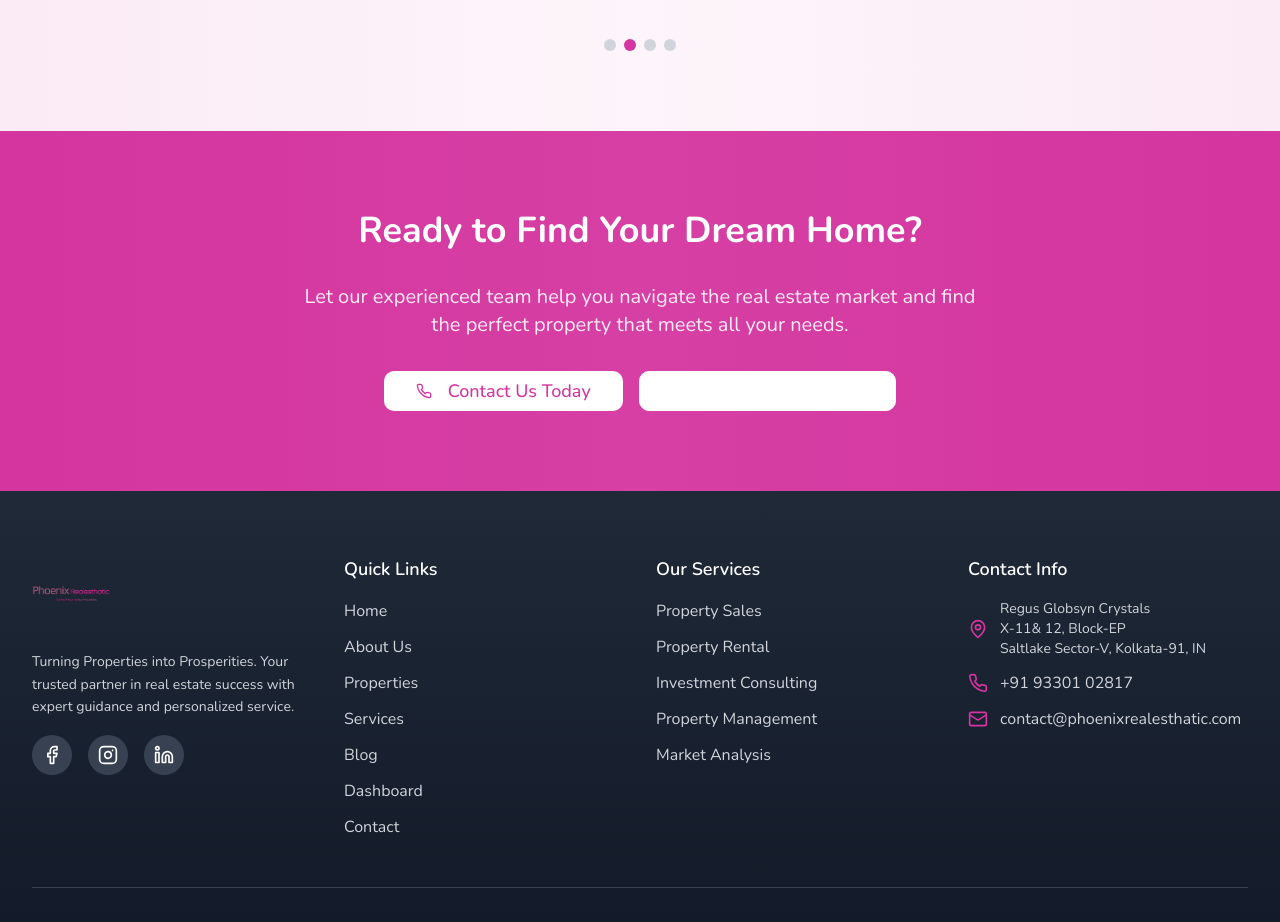
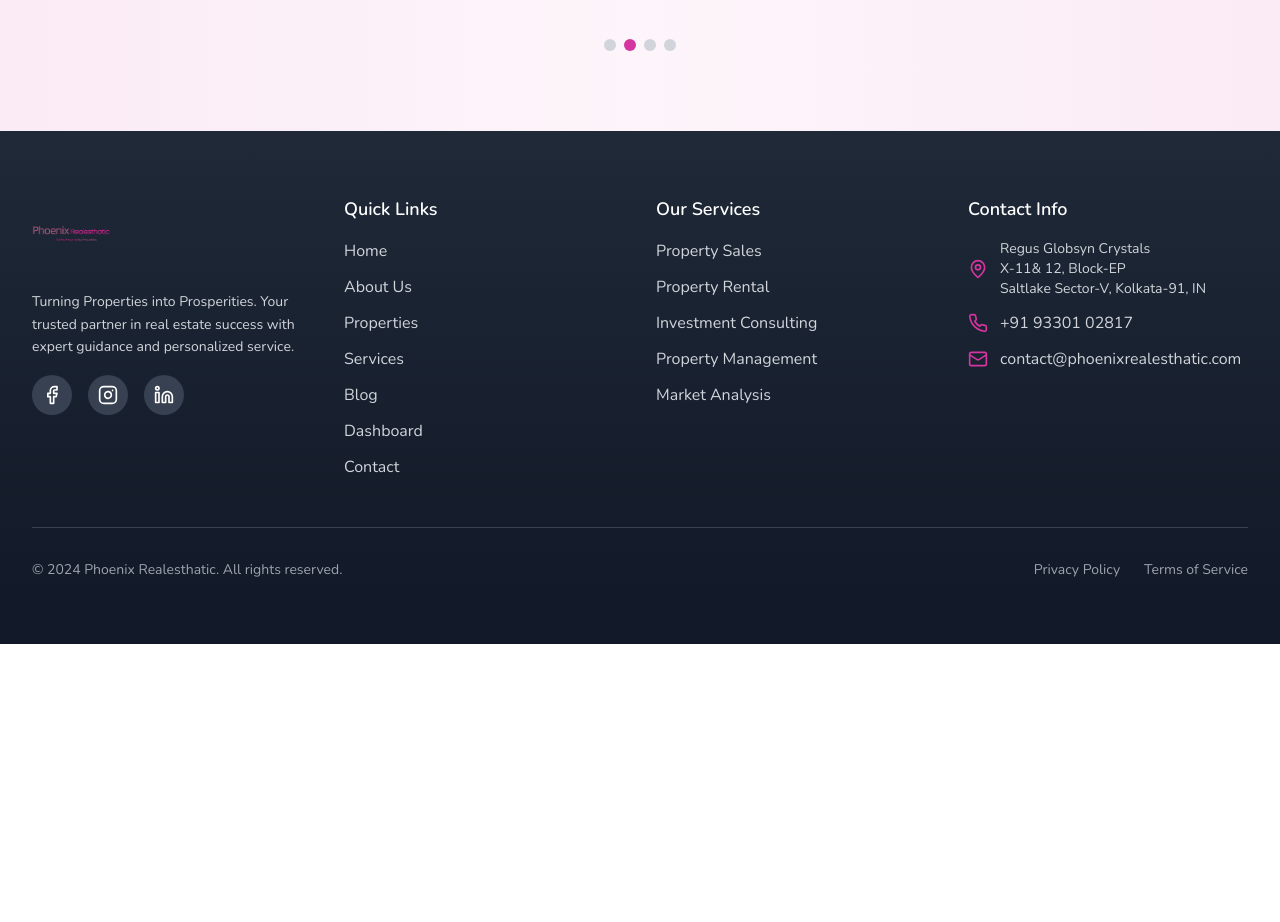
Before and after one commit to Tatz18/vivid-violet-web-forge, a React (Vite) app: page / in a window 1280 px wide. Shown: the part 4760-5682 px from the top of the page. After the commit the page ends 5404 px from the top, so only its background shows below. Built offline with nearby package versions, Linux system fonts and the light colour scheme; no server answers; the database is empty.

Commit message:
Remove "Ready to find your dream home" section
Delete the "Ready to find your dream home" section from the footer.

```diff
--- a/src/pages/Index.tsx
+++ b/src/pages/Index.tsx
@@ -666,32 +666,6 @@ const Index = () => {
       </section>
 
 
-      {/* Contact Section */}
-      <section className="py-20 bg-gradient-to-r from-primary via-primary/95 to-primary text-white">
-        <div className="max-w-7xl mx-auto px-4 sm:px-6 lg:px-8">
-          <div className="text-center">
-            <h2 className="text-4xl font-bold mb-8">Ready to Find Your Dream Home?</h2>
-            <p className="text-xl mb-8 opacity-90 max-w-2xl mx-auto">
-              Let our experienced team help you navigate the real estate market and find the perfect property that meets all your needs.
-            </p>
-            <div className="flex flex-col sm:flex-row gap-4 justify-center items-center">
-              <Link to="/contact">
-                <Button className="bg-white text-primary hover:bg-gray-50 text-lg px-8 py-3">
-                  <Phone className="w-5 h-5 mr-2" />
-                  Contact Us Today
-                </Button>
-              </Link>
-              <Link to="/properties">
-                <Button variant="outline" className="border-white text-white hover:bg-white hover:text-primary text-lg px-8 py-3">
-                  View All Properties
-                  <ArrowRight className="w-5 h-5 ml-2" />
-                </Button>
-              </Link>
-            </div>
-          </div>
-        </div>
-      </section>
-
       {/* Footer */}
       <footer className="bg-gradient-to-t from-gray-900 to-gray-800 text-white py-16">
         <div className="max-w-7xl mx-auto px-4 sm:px-6 lg:px-8">
```
